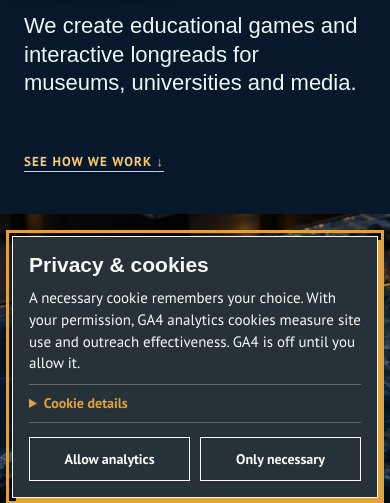
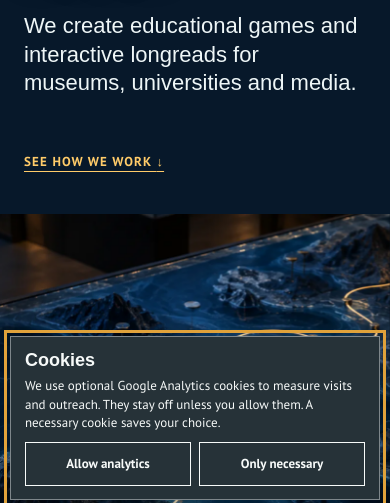
Before and after one commit to AlekseyShlykov/BtUstudio, a website: page index.html in a window 390 px wide. Shown: the part 334-837 px from the top of the page. Drawn offline with Linux system fonts and the light colour scheme; a web font is replaced by a local one.

Commit message:
Make cookie banner more compact

```diff
--- a/archive.html
+++ b/archive.html
@@ -2,9 +2,9 @@
 <html lang="en">
 <head>
   <meta charset="utf-8"><meta name="viewport" content="width=device-width, initial-scale=1"><meta name="description" content="Build to Understand Studio creates educational games and interactive longreads for museums, universities and media.">
-  <script src="analytics.js?v=20260924-compact-consent-1"></script>
-  <script src="privacy-controls.js?v=20260924-compact-consent-1"></script>
-  <link rel="stylesheet" href="privacy-controls.css?v=20260924-compact-consent-1">
+  <script src="analytics.js?v=20260924-compact-consent-2"></script>
+  <script src="privacy-controls.js?v=20260924-compact-consent-2"></script>
+  <link rel="stylesheet" href="privacy-controls.css?v=20260924-compact-consent-2">
   <title>Archive — Build to Understand Studio</title>
   <link rel="canonical" href="https://buildtounderstand.com/">
   <link rel="icon" type="image/png" sizes="32x32" href="assets/favicons/archive-32.png?v=20260922-1">
--- a/index.html
+++ b/index.html
@@ -2,9 +2,9 @@
 <html lang="en">
 <head>
   <meta charset="utf-8"><meta name="viewport" content="width=device-width, initial-scale=1"><meta name="description" content="Build to Understand Studio creates educational games and interactive longreads for museums, universities and media.">
-  <script src="analytics.js?v=20260924-compact-consent-1"></script>
-  <script src="privacy-controls.js?v=20260924-compact-consent-1"></script>
-  <link rel="stylesheet" href="privacy-controls.css?v=20260924-compact-consent-1">
+  <script src="analytics.js?v=20260924-compact-consent-2"></script>
+  <script src="privacy-controls.js?v=20260924-compact-consent-2"></script>
+  <link rel="stylesheet" href="privacy-controls.css?v=20260924-compact-consent-2">
   <title>Build to Understand Studio</title>
   <link rel="canonical" href="https://buildtounderstand.com/">
   <link rel="icon" type="image/png" sizes="32x32" href="assets/favicons/map-32.png?v=20260922-1">
--- a/privacy-controls.css
+++ b/privacy-controls.css
@@ -17,16 +17,16 @@
 .btu-privacy-panel {
   position: fixed;
   z-index: 100;
-  right: clamp(16px, 3vw, 42px);
-  bottom: clamp(16px, 3vw, 34px);
-  width: min(520px, calc(100vw - 32px));
-  max-height: calc(100dvh - 32px);
+  right: clamp(12px, 2vw, 24px);
+  bottom: clamp(12px, 2vw, 24px);
+  width: min(420px, calc(100vw - 24px));
+  max-height: calc(100dvh - 24px);
   overflow: auto;
-  padding: 22px;
-  border: 1px solid var(--on-dark, #f7faf9);
+  padding: 14px 16px;
+  border: 1px solid rgba(247, 250, 249, .42);
   background: var(--surface, #263238);
   color: var(--on-dark, #f7faf9);
-  box-shadow: 7px 7px 0 var(--red, #e0a23b);
+  box-shadow: none;
 }
 
 .btu-privacy-panel[hidden] {
@@ -42,12 +42,12 @@
   display: flex;
   align-items: flex-start;
   justify-content: space-between;
-  gap: 24px;
+  gap: 16px;
 }
 
 .btu-privacy-heading h2 {
   margin: 0;
-  font: 700 24px/1.15 var(--headline, Arial, sans-serif);
+  font: 700 18px/1.2 var(--headline, Arial, sans-serif);
 }
 
 .btu-privacy-close {
@@ -56,22 +56,26 @@
 }
 
 .btu-privacy-panel > p {
-  margin: 10px 0 0;
-  font-size: 15px;
-  line-height: 1.45;
+  margin: 6px 0 0;
+  font-size: 13px;
+  line-height: 1.4;
 }
 
 .btu-privacy-details {
-  margin-top: 10px;
+  margin-top: 8px;
   border-top: 1px solid rgba(247, 250, 249, .28);
   border-bottom: 1px solid rgba(247, 250, 249, .28);
-  padding: 8px 0;
+  padding: 6px 0;
+}
+
+.btu-privacy-panel--initial .btu-privacy-details {
+  display: none;
 }
 
 .btu-privacy-details summary {
   width: max-content;
   color: var(--red, #e0a23b);
-  font-size: 14px;
+  font-size: 12px;
   font-weight: 700;
   cursor: pointer;
 }
@@ -83,14 +87,14 @@
 
 .btu-privacy-categories {
   display: grid;
-  grid-template-columns: 1fr 1fr;
-  gap: 12px;
-  margin-top: 10px;
+  grid-template-columns: 1fr;
+  gap: 0;
+  margin-top: 6px;
 }
 
 .btu-privacy-category {
-  border: 1px solid rgba(247, 250, 249, .28);
-  padding: 11px;
+  padding: 7px 0;
+  border-top: 1px solid rgba(247, 250, 249, .18);
 }
 
 .btu-privacy-category-heading {
@@ -102,12 +106,12 @@
 
 .btu-privacy-category h3 {
   margin: 0;
-  font-size: 15px;
+  font-size: 13px;
   line-height: 1.3;
 }
 
 .btu-privacy-category p {
-  margin: 6px 0 0;
+  margin: 3px 0 0;
   color: rgba(247, 250, 249, .78);
   font-size: 12px;
 }
@@ -119,30 +123,31 @@
 }
 
 .btu-privacy-detail {
-  margin: 9px 0 0;
+  margin: 5px 0 0;
   color: rgba(247, 250, 249, .78);
   font-size: 12px;
 }
 
 .btu-privacy-status {
   color: var(--red, #e0a23b);
-  font-size: 13px !important;
+  font-size: 12px !important;
   font-weight: 700;
 }
 
 .btu-privacy-choices {
   display: grid;
   grid-template-columns: 1fr 1fr;
-  gap: 10px;
-  margin-top: 14px;
+  gap: 8px;
+  margin-top: 10px;
 }
 
 .btu-consent-choice {
-  min-height: 48px;
+  min-height: 44px;
   border: 1px solid var(--on-dark, #f7faf9);
-  padding: 9px 12px;
+  padding: 7px 9px;
   background: transparent;
   color: var(--on-dark, #f7faf9);
+  font-size: 13px;
   font-weight: 700;
   cursor: pointer;
 }
@@ -166,7 +171,7 @@
 }
 
 body.btu-privacy-open {
-  padding-bottom: calc(var(--btu-privacy-height, 0px) + 24px);
+  padding-bottom: calc(var(--btu-privacy-height, 0px) + 16px);
 }
 
 @media (max-width: 800px) {
@@ -175,26 +180,21 @@ body.btu-privacy-open {
   }
 
   .btu-privacy-panel {
-    right: 12px;
-    bottom: 12px;
-    width: calc(100vw - 24px);
-    max-height: calc(100dvh - 24px);
-    padding: 16px;
-    box-shadow: 4px 4px 0 var(--red, #e0a23b);
-  }
-
-  .btu-privacy-categories {
-    grid-template-columns: 1fr;
+    right: 10px;
+    bottom: 10px;
+    width: calc(100vw - 20px);
+    max-height: calc(100dvh - 20px);
+    padding: 13px 14px;
   }
 
   .btu-consent-choice {
     width: 100%;
     min-height: 44px;
-    padding: 8px;
-    font-size: 14px;
+    padding: 7px;
+    font-size: 13px;
   }
 
   .btu-privacy-heading h2 {
-    font-size: 21px;
+    font-size: 18px;
   }
 }
--- a/privacy-controls.js
+++ b/privacy-controls.js
@@ -22,10 +22,10 @@
   const CONSENT_COOKIE_MAX_AGE = 60 * 60 * 24 * 180;
   const GRANTED = 'granted';
   const DENIED = 'denied';
-  const CONSENT_TEXT = 'A necessary cookie remembers your choice. With your permission, GA4 analytics cookies measure site use and outreach effectiveness. GA4 is off until you allow it.';
-  const PRIVACY_TEXT = 'You can change this choice at any time in Privacy settings.';
-  const NECESSARY_TEXT = 'Stores only your choice for six months. Local and session storage keep short-lived site preferences; no form data.';
-  const ANALYTICS_TEXT = 'Used only after opt-in for aggregated site and outreach reporting. No names, email or recipient IDs; removed on refusal.';
+  const CONSENT_TEXT = 'We use optional Google Analytics cookies to measure visits and outreach. They stay off unless you allow them. A necessary cookie saves your choice.';
+  const PRIVACY_TEXT = 'Change this choice any time with Privacy settings in the footer.';
+  const NECESSARY_TEXT = 'Saves this choice for six months. Site preferences may use local or session storage.';
+  const ANALYTICS_TEXT = 'Measures visits and outreach only after you allow it. Analytics cookies are removed after refusal.';
 
   function isConsentDecision(value) {
     return value === GRANTED || value === DENIED;
@@ -186,6 +186,8 @@
       initialPrompt = isInitial === true && !decision;
       previousFocus = initialPrompt ? settingsButton : doc.activeElement;
       panel.hidden = false;
+      if (initialPrompt) panel.classList.add('btu-privacy-panel--initial');
+      else panel.classList.remove('btu-privacy-panel--initial');
       panel.setAttribute('aria-hidden', 'false');
       if (doc.body && doc.body.classList) doc.body.classList.add('btu-privacy-open');
       updateState();
@@ -260,7 +262,7 @@
       panel.hidden = true;
 
       const headingRow = createElement('div', { className: 'btu-privacy-heading' });
-      const heading = createElement('h2', { id: 'btu-privacy-title', text: 'Privacy & cookies' });
+      const heading = createElement('h2', { id: 'btu-privacy-title', text: 'Cookies' });
       closeButton = createElement('button', {
         className: 'btu-privacy-close',
         text: 'Close',
@@ -277,7 +279,7 @@
         className: 'btu-privacy-details',
         attributes: { 'data-consent-details': '' }
       });
-      const detailsSummary = createElement('summary', { text: 'Cookie details' });
+      const detailsSummary = createElement('summary', { text: 'Details' });
       details.addEventListener('toggle', updatePageOffset);
       const categories = createElement('div', {
         className: 'btu-privacy-categories',
--- a/scripts/validate-site.js
+++ b/scripts/validate-site.js
@@ -6,9 +6,9 @@ const path = require('node:path');
 
 const root = path.resolve(__dirname, '..');
 const htmlFiles = fs.readdirSync(root).filter(file => file.endsWith('.html'));
-const analyticsTag = '<script src="analytics.js?v=20260924-compact-consent-1"></script>';
-const privacyScriptTag = '<script src="privacy-controls.js?v=20260924-compact-consent-1"></script>';
-const privacyStyleTag = '<link rel="stylesheet" href="privacy-controls.css?v=20260924-compact-consent-1">';
+const analyticsTag = '<script src="analytics.js?v=20260924-compact-consent-2"></script>';
+const privacyScriptTag = '<script src="privacy-controls.js?v=20260924-compact-consent-2"></script>';
+const privacyStyleTag = '<link rel="stylesheet" href="privacy-controls.css?v=20260924-compact-consent-2">';
 const publicPages = [
   'index.html',
   'archive.html',
```
Also changed, not shown: cases.html (+3 -3 lines), detective.html (+3 -3 lines), fantasy.html (+3 -3 lines), home-36.html (+3 -3 lines), origami.html (+3 -3 lines), science.html (+3 -3 lines), scifi.html (+3 -3 lines), team.html (+3 -3 lines), tests/privacy-controls.test.js (+12 -8 lines).
